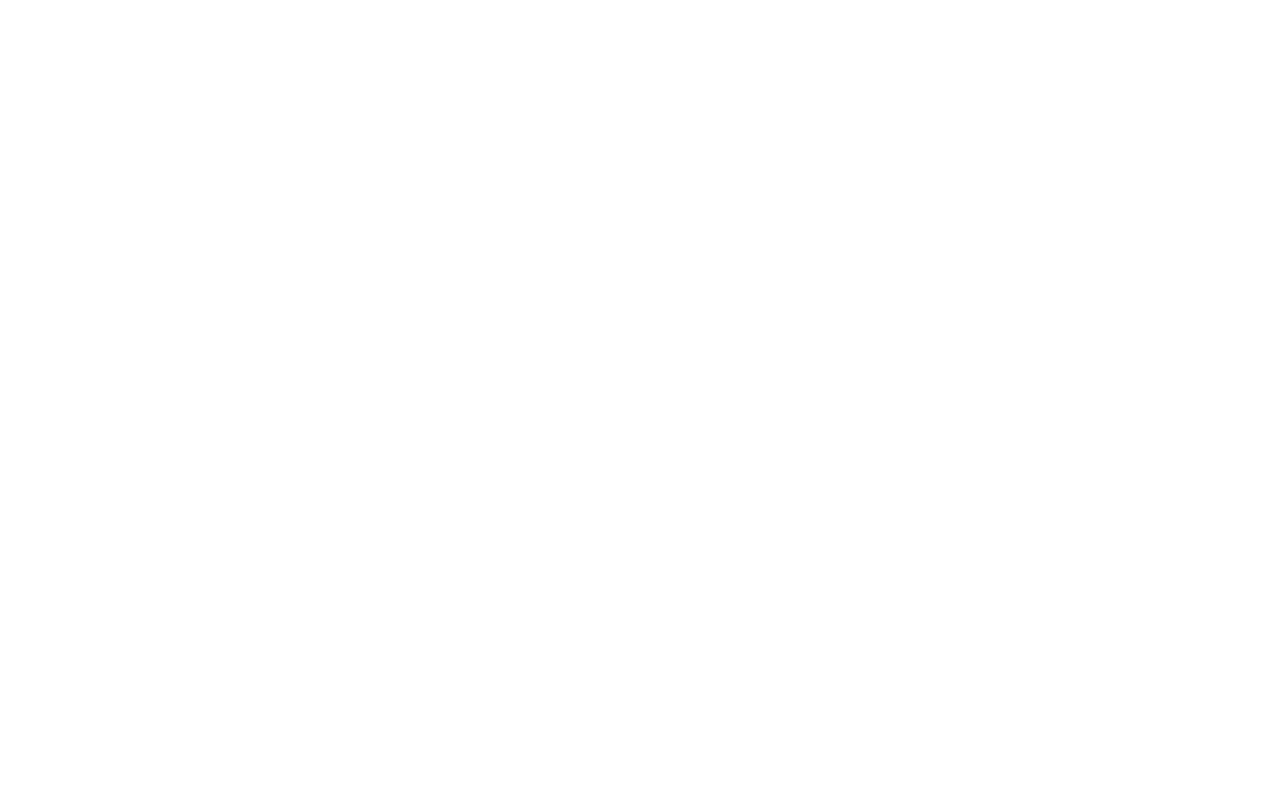
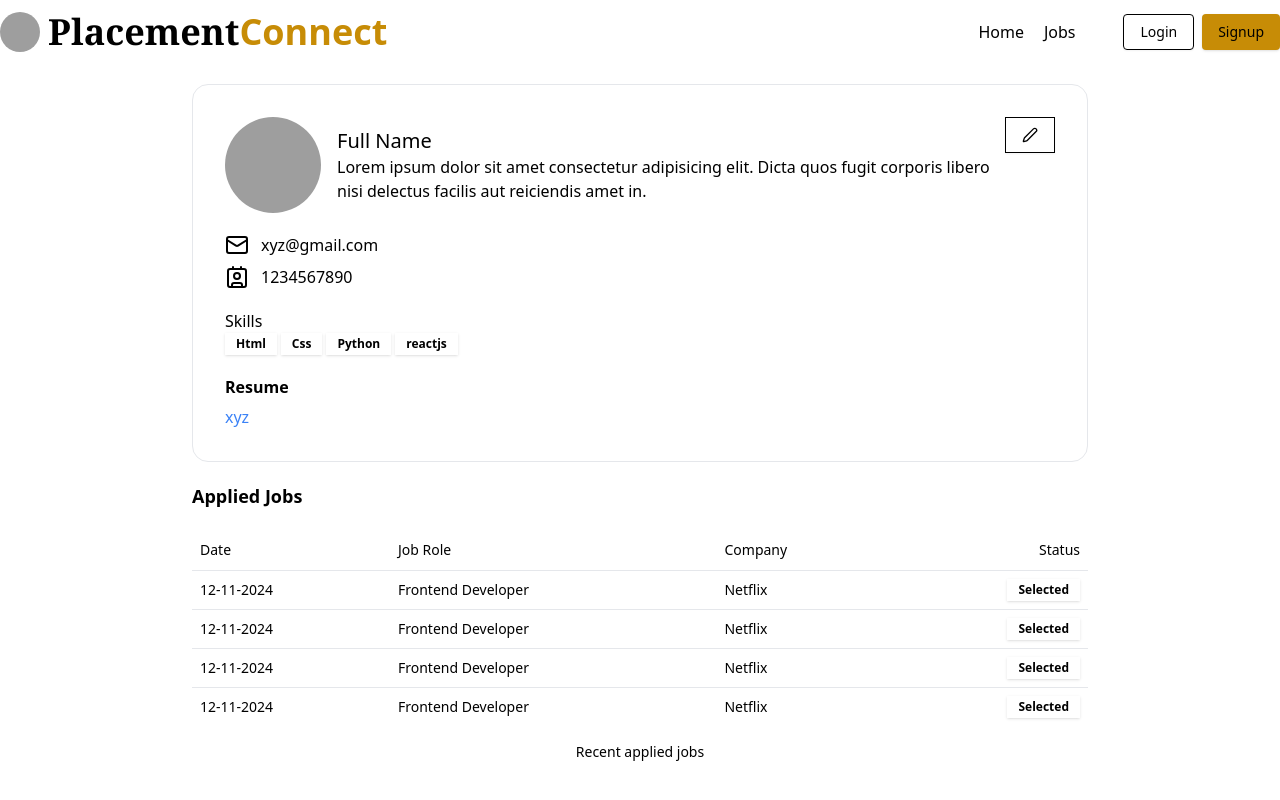
Before and after one commit to KHATIYAN19/campus-connect, a React (Vite) app in the folder frontend/: page /profile in a window 1280 px wide. Before the commit this address had no page. Built offline with nearby package versions, Linux system fonts and the light colour scheme; grey boxes are pictures that could not be loaded.

Commit message:
profile added

```diff
--- a/frontend/package.json
+++ b/frontend/package.json
@@ -11,6 +11,7 @@
   },
   "dependencies": {
     "@radix-ui/react-avatar": "^1.1.1",
+    "@radix-ui/react-label": "^2.1.0",
     "@radix-ui/react-popover": "^1.1.2",
     "@radix-ui/react-slot": "^1.1.0",
     "@reduxjs/toolkit": "^2.3.0",
@@ -21,8 +22,8 @@
     "lucide-react": "^0.456.0",
     "react": "^18.3.1",
     "react-dom": "^18.3.1",
+    "react-icons": "^5.3.0",
     "react-redux": "^9.1.2",
-    "react-icons": "^5.3.0",
     "react-router-dom": "^6.28.0",
     "react-toastify": "^10.0.6",
     "tailwind-merge": "^2.5.4",
--- a/frontend/src/App.jsx
+++ b/frontend/src/App.jsx
@@ -5,25 +5,13 @@
 import JobPost from './Components/LoginSignUp/JobPost.jsx';
 import Navbar from './Components/shared/Navbar.jsx';
 import Jobs from './Components/Homepage/Jobs.jsx';
-import { createBrowserRouter, RouterProvider } from 'react-router-dom';
 import { Route,Routes } from 'react-router-dom';
 import ResetPassword from './Components/LoginSignUp/ResetPassword.jsx';
+import AppliedJobs from './Components/Homepage/AppliedJobTable.jsx';
+import Profile from './Components/Homepage/Profile.jsx';
 
-// const appRouter = createBrowserRouter ([
-//     {path:'/', element:<Homepage/>},
-//     {path:'/login', element:<Login/>},
-//     {path:'/signup', element:<Signup/>},
-//     {path:'/jobs', element:<Jobs/>},
-// ])
 
 function App() {
-    // const [isAuthenticated, setIsAuthenticated] = useState(false);
-    // const [loginView, setLoginView] = useState(true);
-
-    // const handleLoginSuccess = () => {
-    //     setIsAuthenticated(true);
-    // };
-
     return (
         <Routes>
          <Route path="/" element={<Homepage/>}/>
@@ -34,6 +22,9 @@
          <Route path="/jobs/post" element={<JobPost/>}/>
          <Route path="/navbar" element={<Navbar/>}/>
          <Route path="/jobs" element={<Jobs/>}/>
+
+         <Route path="/" element={<AppliedJobs/>}/>
+         <Route path="/profile" element={<Profile/>}/>
        </Routes>
     );
 }
--- /dev/null
+++ b/frontend/src/Components/Homepage/AppliedJobTable.jsx
@@ -0,0 +1,34 @@
+import React from 'react'
+import { Table, TableBody, TableCaption, TableCell, TableHead, TableHeader, TableRow } from '../ui/table'
+import { Badge } from '../ui/badge'
+const AppliedJobTable = () => {
+  return (
+    <div>
+        <Table>
+            <TableCaption>Recent applied jobs</TableCaption>
+            <TableHeader>
+                <TableRow>
+                    <TableHead>Date</TableHead>
+                    <TableHead>Job Role</TableHead>
+                    <TableHead>Company</TableHead>
+                    <TableHead className='text-right'>Status</TableHead>
+                </TableRow>
+            </TableHeader>
+            <TableBody>
+                {
+                    [1,2,3,4].map((item, idx) => (
+                        <TableRow key={idx}>
+                            <TableCell>12-11-2024</TableCell>
+                            <TableCell>Frontend Developer</TableCell>
+                            <TableCell>Netflix</TableCell>
+                            <TableCell className='text-right'><Badge>Selected</Badge></TableCell>
+                        </TableRow>
+                    ))
+                }
+            </TableBody>
+        </Table>
+    </div>
+  )
+}
+
+export default AppliedJobTable
--- /dev/null
+++ b/frontend/src/Components/Homepage/Profile.jsx
@@ -0,0 +1,63 @@
+import React from 'react'
+import Navbar from '../shared/Navbar'
+import { Avatar, AvatarImage } from '../ui/avatar'
+import { Button } from '../ui/button'
+import { Contact, Mail, Pen } from 'lucide-react'
+import { Badge } from '../ui/badge'
+import { Label } from '../ui/label'
+import AppliedJobTable from './AppliedJobTable'
+
+const skills = ["Html", "Css", "Python", "reactjs"];
+
+const Profile = () => {
+    const haveResume = true;
+    return (
+        <div>
+            <Navbar />
+            <div className='max-w-4xl mx-auto bg-white border border-gray-200 rounded-2xl my-5 p-8'>
+                <div className='flex justify-between'>
+                    <div className='flex items-center gap-4'>
+                        <Avatar className='h-24 w-24'>
+                            <AvatarImage src='https://cdn-icons-png.flaticon.com/128/3974/3974952.png' />
+                        </Avatar>
+                        <div>
+                            <h1 className='font-medium text-xl'>Full Name</h1>
+                            <p>Lorem ipsum dolor sit amet consectetur adipisicing elit. Dicta quos fugit corporis libero nisi delectus facilis aut reiciendis amet in.</p>
+                        </div>
+                    </div>
+                    <Button className='text-right' variant='outline'><Pen /></Button>
+                </div>
+                <div className='my-5'>
+                    <div className='flex items-center gap-3 my-2'>
+                        <Mail />
+                        <span>xyz@gmail.com</span>
+                    </div>
+                    <div className='flex items-center gap-3 my-2'>
+                        <Contact />
+                        <span>1234567890</span>
+                    </div>
+                </div>
+                <div className='my-5'>
+                    <h1>Skills</h1>
+                    <div className='flex items-center gap-1'>
+                        {
+                            skills.length !== 0 ? skills.map((item, idx) => <Badge key={idx}>{item}</Badge>) : <span>NA</span>
+                        }
+                    </div>
+                </div>
+                <div className='grid w-full max-w-sm items-center gap-1.5'>
+                    <Label className='text-md font-bold'>Resume</Label>
+                    {
+                        haveResume ? <a href="https:www.google.com" target='_blank' className='text-blue-500 w-full hover:underline cursor-pointer'>xyz</a> : <span>NA</span>
+                    }
+                </div>
+            </div>
+            <div className='max-w-4xl mx-auto bg-white rounded-2x'>
+                <h1 className='font-bold text-lg my-5'>Applied Jobs</h1>
+                <AppliedJobTable />
+            </div>
+        </div>
+    )
+}
+
+export default Profile
--- /dev/null
+++ b/frontend/src/Components/ui/label.jsx
@@ -0,0 +1,16 @@
+import * as React from "react"
+import * as LabelPrimitive from "@radix-ui/react-label"
+import { cva } from "class-variance-authority";
+
+import { cn } from "@/lib/utils"
+
+const labelVariants = cva(
+  "text-sm font-medium leading-none peer-disabled:cursor-not-allowed peer-disabled:opacity-70"
+)
+
+const Label = React.forwardRef(({ className, ...props }, ref) => (
+  <LabelPrimitive.Root ref={ref} className={cn(labelVariants(), className)} {...props} />
+))
+Label.displayName = LabelPrimitive.Root.displayName
+
+export { Label }
--- /dev/null
+++ b/frontend/src/Components/ui/table.jsx
@@ -0,0 +1,86 @@
+import * as React from "react"
+
+import { cn } from "@/lib/utils"
+
+const Table = React.forwardRef(({ className, ...props }, ref) => (
+  <div className="relative w-full overflow-auto">
+    <table
+      ref={ref}
+      className={cn("w-full caption-bottom text-sm", className)}
+      {...props} />
+  </div>
+))
+Table.displayName = "Table"
+
+const TableHeader = React.forwardRef(({ className, ...props }, ref) => (
+  <thead ref={ref} className={cn("[&_tr]:border-b", className)} {...props} />
+))
+TableHeader.displayName = "TableHeader"
+
+const TableBody = React.forwardRef(({ className, ...props }, ref) => (
+  <tbody
+    ref={ref}
+    className={cn("[&_tr:last-child]:border-0", className)}
+    {...props} />
+))
+TableBody.displayName = "TableBody"
+
+const TableFooter = React.forwardRef(({ className, ...props }, ref) => (
+  <tfoot
+    ref={ref}
+    className={cn("border-t bg-muted/50 font-medium [&>tr]:last:border-b-0", className)}
+    {...props} />
+))
+TableFooter.displayName = "TableFooter"
+
+const TableRow = React.forwardRef(({ className, ...props }, ref) => (
+  <tr
+    ref={ref}
+    className={cn(
+      "border-b transition-colors hover:bg-muted/50 data-[state=selected]:bg-muted",
+      className
+    )}
+    {...props} />
+))
+TableRow.displayName = "TableRow"
+
+const TableHead = React.forwardRef(({ className, ...props }, ref) => (
+  <th
+    ref={ref}
+    className={cn(
+      "h-10 px-2 text-left align-middle font-medium text-muted-foreground [&:has([role=checkbox])]:pr-0 [&>[role=checkbox]]:translate-y-[2px]",
+      className
+    )}
+    {...props} />
+))
+TableHead.displayName = "TableHead"
+
+const TableCell = React.forwardRef(({ className, ...props }, ref) => (
+  <td
+    ref={ref}
+    className={cn(
+      "p-2 align-middle [&:has([role=checkbox])]:pr-0 [&>[role=checkbox]]:translate-y-[2px]",
+      className
+    )}
+    {...props} />
+))
+TableCell.displayName = "TableCell"
+
+const TableCaption = React.forwardRef(({ className, ...props }, ref) => (
+  <caption
+    ref={ref}
+    className={cn("mt-4 text-sm text-muted-foreground", className)}
+    {...props} />
+))
+TableCaption.displayName = "TableCaption"
+
+export {
+  Table,
+  TableHeader,
+  TableBody,
+  TableFooter,
+  TableHead,
+  TableRow,
+  TableCell,
+  TableCaption,
+}
```
Also changed, not shown: 1 other file (tests, documents, lock files or other folders).
